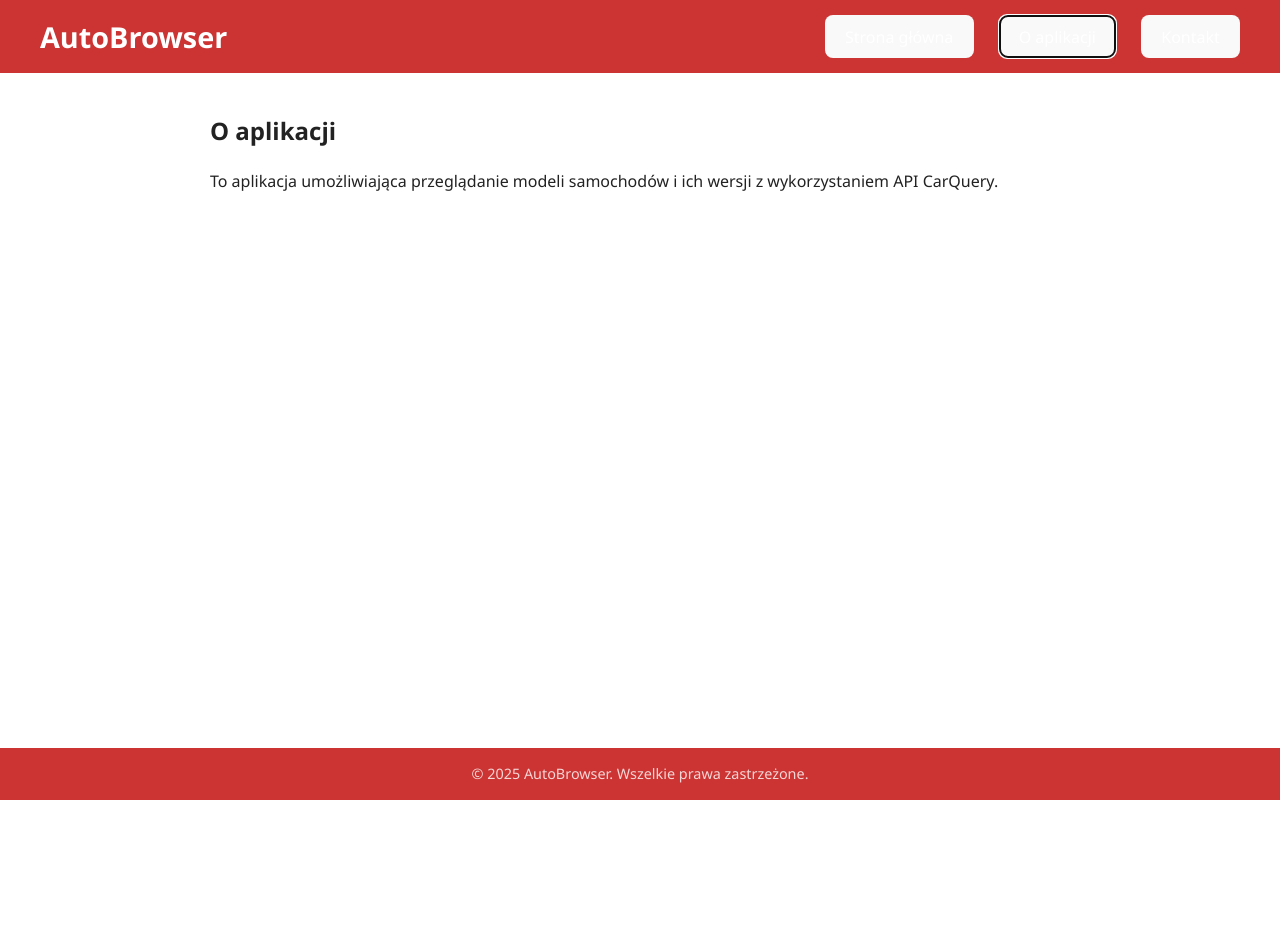
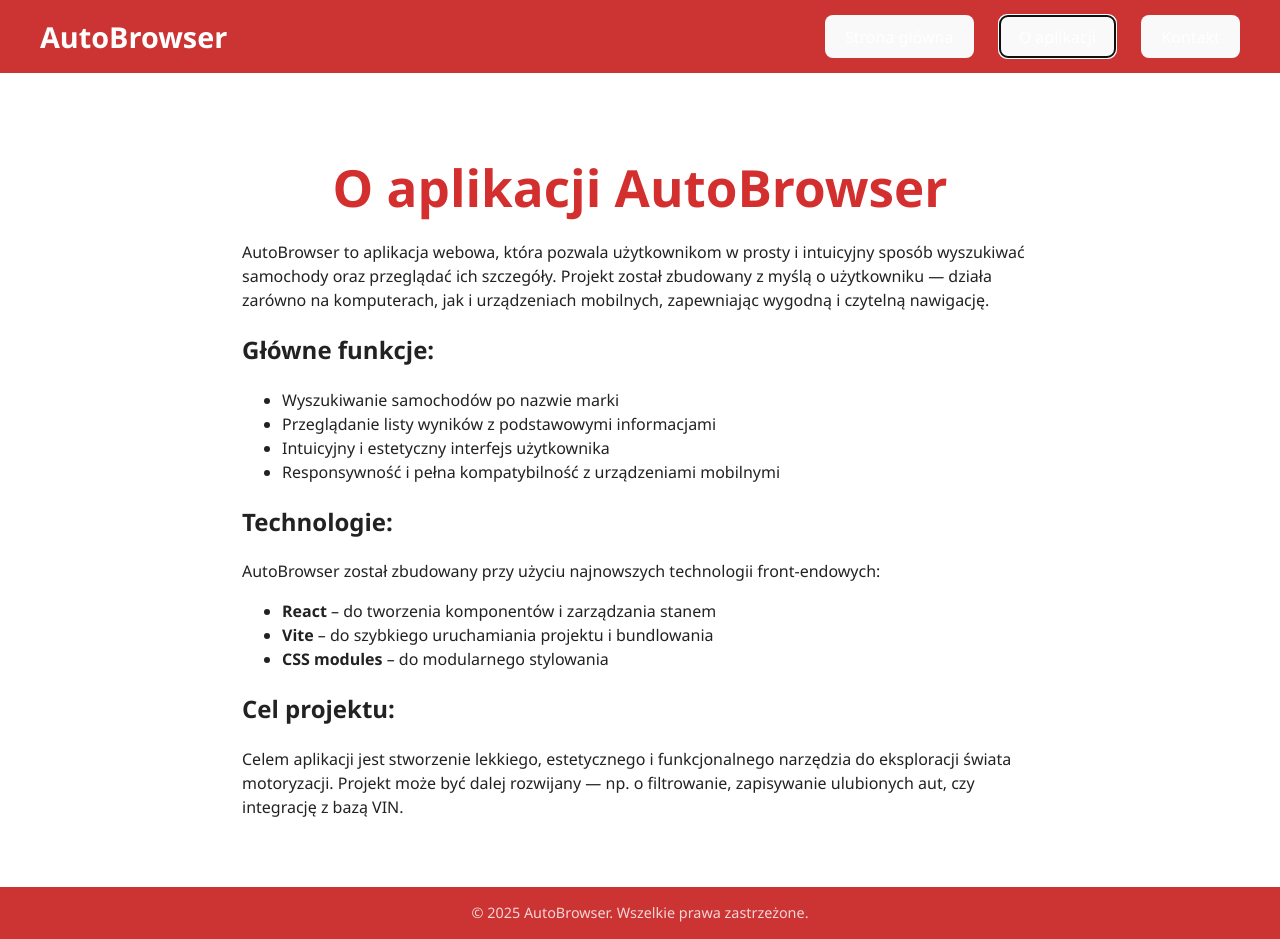
Before and after one commit to zarembixx/projekt, a React (Vite) app in the folder projekt/: page / in a window 1280 px wide. Both pictures are taken after a click on the button "O aplikacji". Before the commit the page ends 800 px from the top, so only its background shows below. Built offline with nearby package versions, Linux system fonts and the light colour scheme.

Commit message:
Update About.jsx

```diff
--- a/projekt/src/pages/About.jsx
+++ b/projekt/src/pages/About.jsx
@@ -2,9 +2,31 @@ import React from "react";
 
 export default function About() {
     return (
-        <div>
-            <h2>O aplikacji</h2>
-            <p>To aplikacja umożliwiająca przeglądanie modeli samochodów i ich wersji z wykorzystaniem API CarQuery.</p>
+        <div style={{ padding: "2rem", maxWidth: "800px", margin: "0 auto" }}>
+            <h1>O aplikacji AutoBrowser</h1>
+            <p>
+                AutoBrowser to aplikacja webowa, która pozwala użytkownikom w prosty i intuicyjny sposób wyszukiwać samochody oraz przeglądać ich szczegóły. Projekt został zbudowany z myślą o użytkowniku — działa zarówno na komputerach, jak i urządzeniach mobilnych, zapewniając wygodną i czytelną nawigację.
+            </p>
+            <h2>Główne funkcje:</h2>
+            <ul>
+                <li>Wyszukiwanie samochodów po nazwie marki</li>
+                <li>Przeglądanie listy wyników z podstawowymi informacjami</li>
+                <li>Intuicyjny i estetyczny interfejs użytkownika</li>
+                <li>Responsywność i pełna kompatybilność z urządzeniami mobilnymi</li>
+            </ul>
+            <h2>Technologie:</h2>
+            <p>
+                AutoBrowser został zbudowany przy użyciu najnowszych technologii front-endowych:
+            </p>
+            <ul>
+                <li><strong>React</strong> – do tworzenia komponentów i zarządzania stanem</li>
+                <li><strong>Vite</strong> – do szybkiego uruchamiania projektu i bundlowania</li>
+                <li><strong>CSS modules</strong> – do modularnego stylowania</li>
+            </ul>
+            <h2>Cel projektu:</h2>
+            <p>
+                Celem aplikacji jest stworzenie lekkiego, estetycznego i funkcjonalnego narzędzia do eksploracji świata motoryzacji. Projekt może być dalej rozwijany — np. o filtrowanie, zapisywanie ulubionych aut, czy integrację z bazą VIN.
+            </p>
         </div>
     );
 }
```
